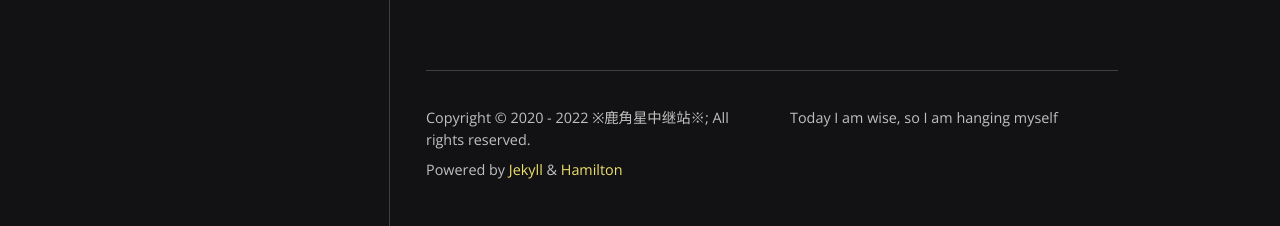
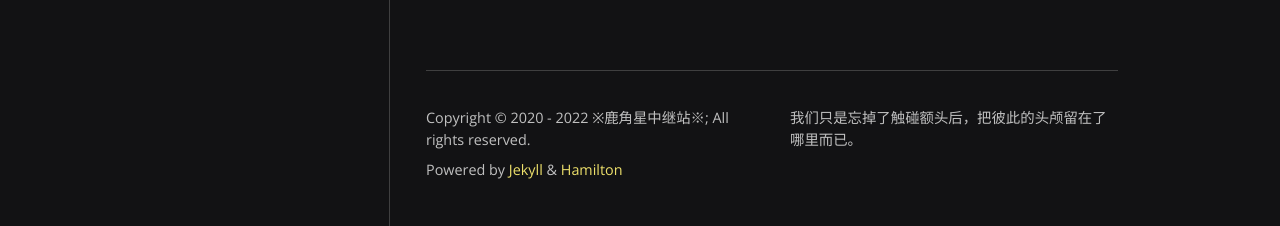
Before and after one commit to scatterdclouds/scatterdclouds.github.io, a Jekyll site: the page built from index.html, in a window 1280 px wide. Shown: the part 2280-2506 px from the top of the page. Built offline with Jekyll 4.4.1, drawn with Linux system fonts in a browser that asks for light colours; nearby versions of some CDN libraries; some web fonts are replaced; the list of posts is cut into pages by our own code; comment, search, counter and statistics services are not loaded.

Commit message:
Update _config.yml

```diff
--- a/_config.yml
+++ b/_config.yml
@@ -1,5 +1,5 @@
 title: But seas between us broad have roared
-description: Today I am wise, so I am hanging myself
+description: 我们只是忘掉了触碰额头后，把彼此的头颅留在了哪里而已。
 author: ※鹿角星中继站※
 avatar:
 email:
```
